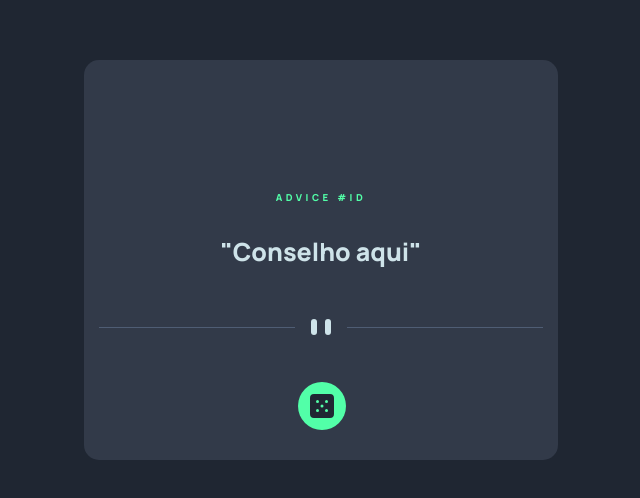
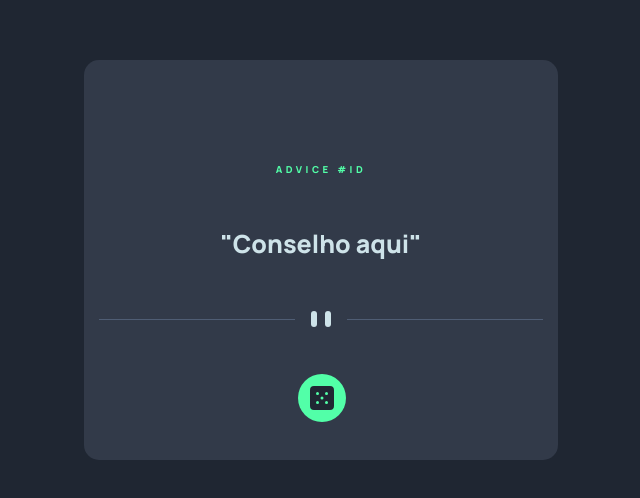
Before and after one commit to stephanievic/advice-generator, a plain HTML site: page index.html in a window 1280 px wide. Shown: the part 140-638 px from the top of the page, without its empty margins (319-959 px from the left). Drawn offline with Linux system fonts and the light colour scheme.

Commit message:
:sparkles:

```diff
--- a/assets/style.css
+++ b/assets/style.css
@@ -36,7 +36,7 @@
     letter-spacing: 3.5px;
     font-size: 0.6em;
     font-weight: 700;
-    margin-top: 35px;
+    margin-bottom: 20px;
 }
 
 #advices > p {
```
